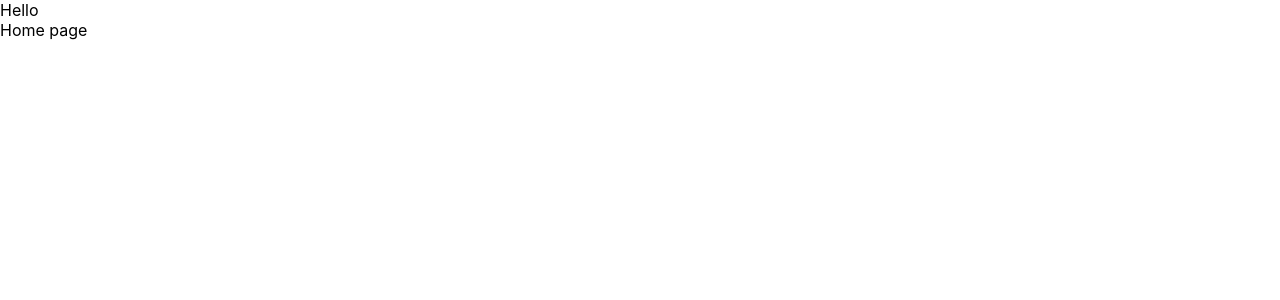
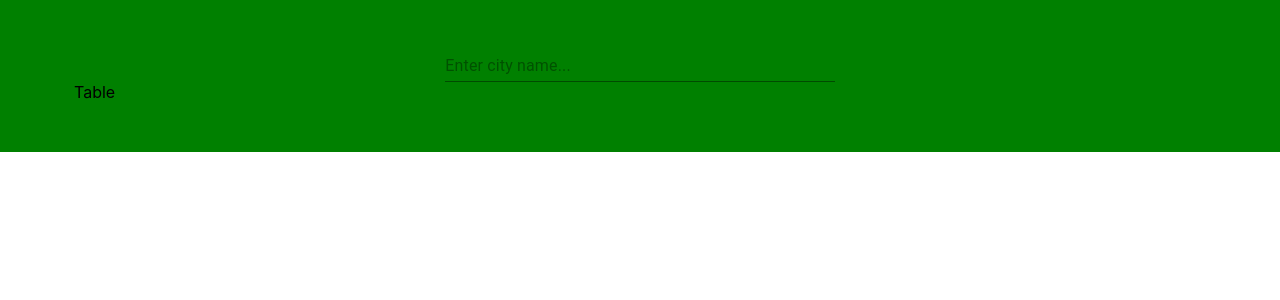
Before and after one commit to dsigitoff/hello-hatch, a React (Create React App) app: page / in a window 1280 px wide. Shown: the top 300 px of the page. Built offline with nearby package versions, Linux system fonts and the light colour scheme.

Commit message:
basic layout

```diff
--- a/src/App.css
+++ /dev/null
@@ -1,38 +0,0 @@
-.App {
-  text-align: center;
-}
-
-.App-logo {
-  height: 40vmin;
-  pointer-events: none;
-}
-
-@media (prefers-reduced-motion: no-preference) {
-  .App-logo {
-    animation: App-logo-spin infinite 20s linear;
-  }
-}
-
-.App-header {
-  background-color: #282c34;
-  min-height: 100vh;
-  display: flex;
-  flex-direction: column;
-  align-items: center;
-  justify-content: center;
-  font-size: calc(10px + 2vmin);
-  color: white;
-}
-
-.App-link {
-  color: #61dafb;
-}
-
-@keyframes App-logo-spin {
-  from {
-    transform: rotate(0deg);
-  }
-  to {
-    transform: rotate(360deg);
-  }
-}
--- a/src/App.tsx
+++ b/src/App.tsx
@@ -1,6 +1,6 @@
 import React from "react";
-import "./App.css";
-import Home from "./pages/Home";
+
+import Home from "pages/Home";
 
 function App() {
   return <Home />;
--- a/src/components/Table/Table.tsx
+++ b/src/components/Table/Table.tsx
@@ -1,5 +1,5 @@
 import React from "react";
 
 export const Table = () => {
-  return <div>Hello</div>;
+  return <div>Table</div>;
 };
--- /dev/null
+++ b/src/pages/Home/Home.css
@@ -0,0 +1,11 @@
+.Home {
+    padding: 50px;
+    background-color: green;
+    flex-direction: column;
+    justify-content: center;
+    align-items: center;
+}
+
+.HomeInput {
+    width: 33%;
+}
--- a/src/pages/Home/Home.tsx
+++ b/src/pages/Home/Home.tsx
@@ -1,12 +1,19 @@
 import React from "react";
+import { Box, Container, Input } from "@material-ui/core";
+
 import { Table } from "components/Table";
+
+import "./Home.css";
+
 
 const Home = () => {
   return (
-    <div>
-      <Table />
-      Home page
-    </div>
+      <Box className="Home" display="flex">
+        <Input className="HomeInput" placeholder="Enter city name..." />
+        <Container>
+          <Table />
+        </Container>
+      </Box>
   );
 };
 
```
Also changed, not shown: 1 other file (tests, documents, lock files or other folders).
